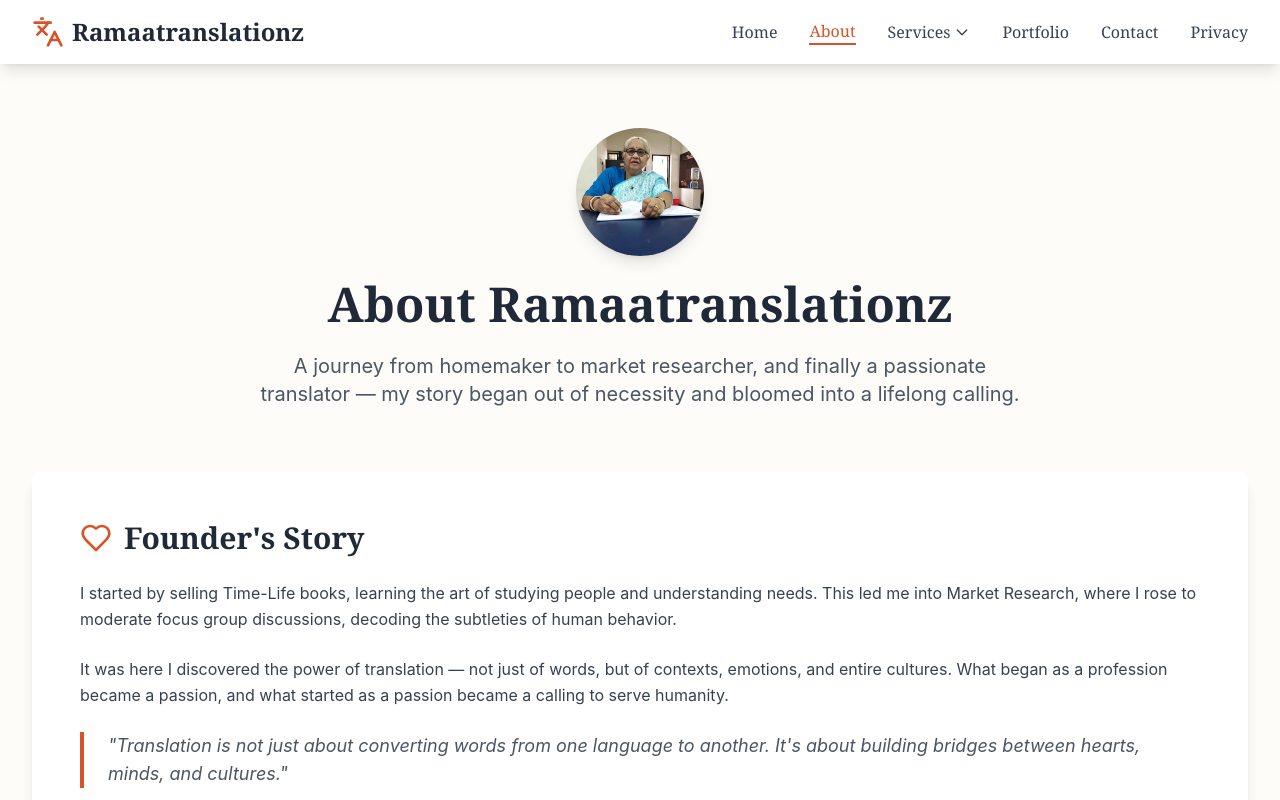
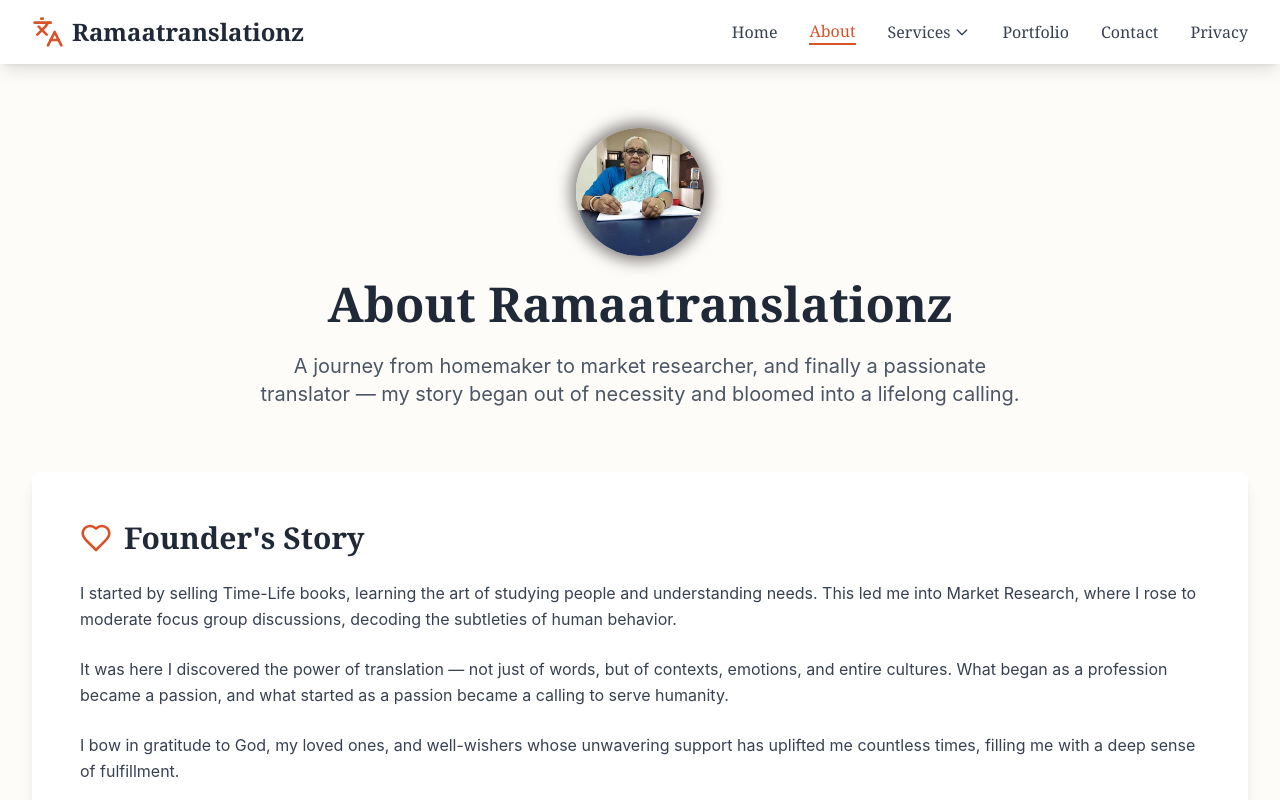
Before and after one commit to Pavi-1128/Raamalakshmi, a React (Vite) app: page /about in a window 1280 px wide. Shown: the top 800 px of the page. Built offline with nearby package versions, Linux system fonts and the light colour scheme.

Commit message:
fifth commit

```diff
--- a/package.json
+++ b/package.json
@@ -10,7 +10,7 @@
     "preview": "vite preview"
   },
   "dependencies": {
-    "framer-motion": "^12.23.5",
+    "framer-motion": "^12.23.6",
     "lucide-react": "^0.344.0",
     "react": "^18.3.1",
     "react-dom": "^18.3.1",
--- a/src/pages/About.tsx
+++ b/src/pages/About.tsx
@@ -1,9 +1,11 @@
+
 import React from 'react';
 import { Link } from 'react-router-dom';
 import { GraduationCap, Heart, Star, ArrowRight } from 'lucide-react';
 import Raamapic from '../assets/Raamapic.jpg';
 import cultureImg from '../assets/culture.jpg';
 import sketchImg from '../assets/sketch.jpg';
+import { motion } from 'framer-motion';
 
 const About = () => {
   return (
@@ -11,14 +13,32 @@ const About = () => {
       <div className="container mx-auto px-4 sm:px-6 lg:px-8">
         {/* Header */}
         <div className="text-center mb-16 flex flex-col items-center">
-          <img src={Raamapic} alt="Founder portrait" className="w-32 h-32 rounded-full object-cover shadow-lg mb-6" />
-          <h1 className="text-4xl md:text-5xl font-serif font-bold text-gray-800 mb-6">
+          <motion.img
+            src={Raamapic}
+            alt="Founder portrait"
+            className="w-32 h-32 rounded-full object-cover mb-6"
+            initial={{ x: -100, opacity: 0 }}
+            animate={{ x: 0, opacity: 1 }}
+            transition={{ duration: 1 }}
+            style={{ boxShadow: '0px 0px 15px 5px rgba(80, 76, 74, 0.7)' }}
+          />
+          <motion.h1
+            className="text-4xl md:text-5xl font-serif font-bold text-gray-800 mb-6"
+            initial={{ x: 100, opacity: 0 }}
+            animate={{ x: 0, opacity: 1 }}
+            transition={{ duration: 1 }}
+          >
             About Ramaatranslationz
-          </h1>
-          <p className="text-xl text-gray-600 max-w-3xl mx-auto">
+          </motion.h1>
+          <motion.p
+            className="text-xl text-gray-600 max-w-3xl mx-auto"
+            initial={{ x: -100, opacity: 0 }}
+            animate={{ x: 0, opacity: 1 }}
+            transition={{ duration: 1 }}
+          >
             A journey from homemaker to market researcher, and finally a passionate translator —
             my story began out of necessity and bloomed into a lifelong calling.
-          </p>
+          </motion.p>
         </div>
 
         {/* Founder's Story */}
@@ -40,7 +60,11 @@ const About = () => {
                   emotions, and entire cultures. What began as a profession became a passion,
                   and what started as a passion became a calling to serve humanity.
                 </p>
-                <blockquote className="border-l-4 border-terracotta-600 pl-6 italic text-gray-600 text-lg">
+                <p className="text-gray-700 mb-6 leading-relaxed">
+                   I bow in gratitude to God, my loved ones, and well-wishers whose unwavering support has uplifted me countless times,
+                    filling me with a deep sense of fulfillment.
+                </p>
+                <blockquote className="border-l-4 border-terracotta-600 pl-6 italic text-gray-600 text-lg  leading-relaxed bg-terracotta-50 p-3 rounded-lg border-terracotta-200">
                   "Translation is not just about converting words from one language to another.
                   It's about building bridges between hearts, minds, and cultures."
                 </blockquote>
--- a/src/pages/Services.tsx
+++ b/src/pages/Services.tsx
@@ -347,7 +347,8 @@ const Services = () => {
     'Puranic Content Consulting',
     'Proofreading & Copy Editing [Tamil & Telgu]',
     'Book Reviews',
-    'Speech & Case Study Writing',
+    'Speech Writing',
+    'Case Study Writing',
     'Content Editing & Content Creation [Tamil & Telgu]'
   ];
 
```
Also changed, not shown: src/pages/Home.tsx (line endings or trailing spaces), 1 other file (tests, documents, lock files or other folders).
